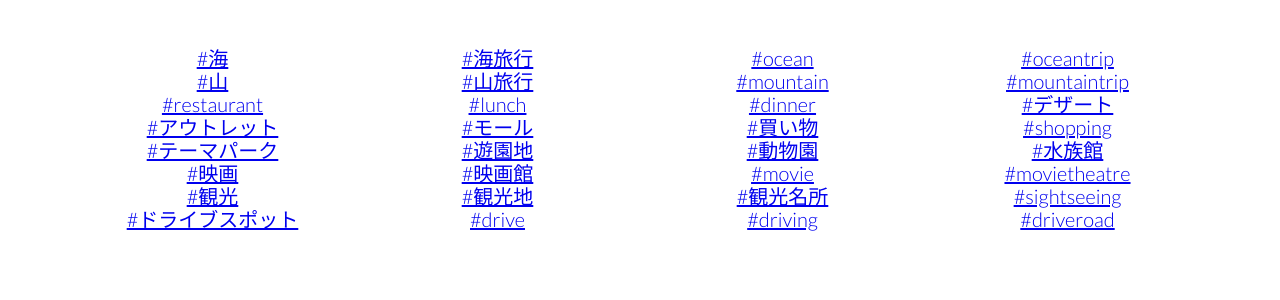
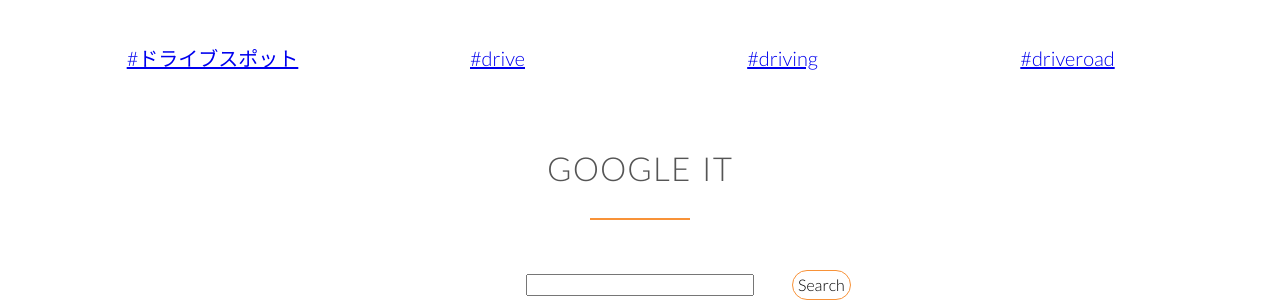
Before and after one commit to bibimuu/trip-practice, a plain HTML site: page trip.html in a window 1280 px wide. Shown: the part 2273-2573 px from the top of the page. Before the commit the page ends 2504 px from the top, so only its background shows below. Drawn offline with nearby package versions, Linux system fonts and the light colour scheme; a script that the page names is missing.

Commit message:
clearfixの追加とgoogleitの追加

```diff
--- /dev/null
+++ b/btn2.js
@@ -0,0 +1,3 @@
+(function(){
+  'use strict';
+})();
--- a/trip.css
+++ b/trip.css
@@ -31,6 +31,12 @@
 
 section {
   padding-top: 80px;
+}
+
+.clearfix:after {
+  content: "";
+  display: block;
+  clear: both;
 }
 
 /* ----------------------------------------------------- */
@@ -103,6 +109,21 @@
   background-color: #f0a462a6;
   border-radius: 80px;
   transition: 0.3s;
+}
+
+#btn2 {
+  font-size:80%;
+  font-weight: 300;
+  border: solid 1px #f89238;
+  border-radius: 80px;
+  padding: 5px;
+  margin-left: 3%;
+  transition: 0.3s;
+}
+
+#btn2:hover {
+  background-color: #f89238;
+  color: #ffffff;
 }
 
 /* ----------------------------------------------------- */
@@ -231,7 +252,6 @@
 
 .hot-spot-insta {
   text-align: center;
-
 }
 
 .InstaWidget {
@@ -239,6 +259,21 @@
   display: inline-block;
   width: 25%;
 }
+
+/* ----------------------------------------------------- */
+/* RESEARCH*/
+/* ----------------------------------------------------- */
+
+
+
+#text-box {
+  width: 20%;
+  margin-left: 40%;
+  font-size:80%;
+  font-weight: 300;
+  outline: 0;
+}
+
 
 /*
 
--- a/trip.html
+++ b/trip.html
@@ -14,6 +14,7 @@
 </head>
 <body>
 <script src="script.js"></script>
+<script src="btn2.js"></script>
   <header>
     <nav>
       <div class="row">
@@ -122,10 +123,10 @@
   <section class="hot-spot">
     <div class="row">
       <h2>hot spot</h2>
-
-      <div class="hot-spot-insta">
+    </div>
+      <div class="row hot-spot-insta clearfix">
       <!-- 海 -->
-        <div class="InstaWidget">
+        <!-- <div class="InstaWidget">
         <a href="https://instawidget.net/v/tag/%E6%B5%B7" id="link-ddb4194514accefa8cdbc943a9696db3e10da996b0c5e1f1fc1866cfce7fef9a">#海</a>
         <script src="https://instawidget.net/js/instawidget.js?u=ddb4194514accefa8cdbc943a9696db3e10da996b0c5e1f1fc1866cfce7fef9a&width=250px"></script>
         </div>
@@ -141,9 +142,9 @@
         <a href="https://instawidget.net/v/tag/oceantrip" id="link-8d80276632cfb2ae59e48f1679913083c778697faa50646b0b75b03235b703cd">#oceantrip</a>
         <script src="https://instawidget.net/js/instawidget.js?u=8d80276632cfb2ae59e48f1679913083c778697faa50646b0b75b03235b703cd&width=250px"></script>
         </div>
-      </div>
+      </div> -->
       <!-- 山 -->
-      <div class="hot-spot-insta">
+      <!-- <div class="hot-spot-insta">
         <div class="InstaWidget">
         <a href="https://instawidget.net/v/tag/%E5%B1%B1" id="link-74dd2d61d63334d575a1d3f808b3d3f85bb48a56a622f7481f0e5347f9c2a092">#山</a>
         <script src="https://instawidget.net/js/instawidget.js?u=74dd2d61d63334d575a1d3f808b3d3f85bb48a56a622f7481f0e5347f9c2a092&width=250px"></script>
@@ -160,9 +161,9 @@
         <a href="https://instawidget.net/v/tag/mountaintrip" id="link-57cf7b16c523c41ddbdb7c3e1d4ab05e14106025a16972328b256aaa21c5bee0">#mountaintrip</a>
         <script src="https://instawidget.net/js/instawidget.js?u=57cf7b16c523c41ddbdb7c3e1d4ab05e14106025a16972328b256aaa21c5bee0&width=250px"></script>
         </div>
-      </div>
+      </div> -->
       <!-- レストラン -->
-      <div class="hot-spot-insta">
+      <!-- <div class="hot-spot-insta">
         <div class="InstaWidget">
         <a href="https://instawidget.net/v/tag/restaurant" id="link-4df63dd7a75bd677528731d06069672f964bbf3bbc1b85ff4653dbd3c9ca78fe">#restaurant</a>
         <script src="https://instawidget.net/js/instawidget.js?u=4df63dd7a75bd677528731d06069672f964bbf3bbc1b85ff4653dbd3c9ca78fe&width=250px"></script>
@@ -179,9 +180,9 @@
         <a href="https://instawidget.net/v/tag/%E3%83%87%E3%82%B6%E3%83%BC%E3%83%88" id="link-002c0ab99f6284b71f0a23a6d6e3eb02d785230c330f6c0e8ce6affaf45527c8">#デザート</a>
         <script src="https://instawidget.net/js/instawidget.js?u=002c0ab99f6284b71f0a23a6d6e3eb02d785230c330f6c0e8ce6affaf45527c8&width=250px"></script>
         </div>
-      </div>
+      </div> -->
       <!-- ショッピング -->
-      <div class="hot-spot-insta">
+      <!-- <div class="hot-spot-insta">
         <div class="InstaWidget">
         <a href="https://instawidget.net/v/tag/%E3%82%A2%E3%82%A6%E3%83%88%E3%83%AC%E3%83%83%E3%83%88" id="link-63d0f66c5fd5482e207cecc9f5efaf1cdf2515e482198b72d11206e0f5682e9d">#アウトレット</a>
         <script src="https://instawidget.net/js/instawidget.js?u=63d0f66c5fd5482e207cecc9f5efaf1cdf2515e482198b72d11206e0f5682e9d&width=250px"></script>
@@ -198,9 +199,9 @@
         <a href="https://instawidget.net/v/tag/shopping" id="link-13b59265745cfd00b92091b307fbbe7d13af08023042bf7dd87029d9f0a61492">#shopping</a>
         <script src="https://instawidget.net/js/instawidget.js?u=13b59265745cfd00b92091b307fbbe7d13af08023042bf7dd87029d9f0a61492&width=250px"></script>
         </div>
-      </div>
+      </div> -->
       <!-- 遊園地 -->
-      <div class="hot-spot-insta">
+      <!-- <div class="hot-spot-insta">
         <div class="InstaWidget">
         <a href="https://instawidget.net/v/tag/%E3%83%86%E3%83%BC%E3%83%9E%E3%83%91%E3%83%BC%E3%82%AF" id="link-8d29cae57d5a1dedc71e7774bd5dada47668a088ee39cfbe535ec79b73f30255">#テーマパーク</a>
         <script src="https://instawidget.net/js/instawidget.js?u=8d29cae57d5a1dedc71e7774bd5dada47668a088ee39cfbe535ec79b73f30255&width=250px"></script>
@@ -217,9 +218,9 @@
         <a href="https://instawidget.net/v/tag/%E6%B0%B4%E6%97%8F%E9%A4%A8" id="link-8ec0ae0a5533b8ac933b0bac7422857937723e1b4cf044f70932d743a0508858">#水族館</a>
         <script src="https://instawidget.net/js/instawidget.js?u=8ec0ae0a5533b8ac933b0bac7422857937723e1b4cf044f70932d743a0508858&width=250px"></script>
         </div>
-      </div>
+      </div> -->
       <!-- 映画 -->
-      <div class="hot-spot-insta">
+      <!-- <div class="hot-spot-insta">
         <div class="InstaWidget">
         <a href="https://instawidget.net/v/tag/%E6%98%A0%E7%94%BB" id="link-48c06e9a0b052a9967d6cff2fb9c937fbe2f4c27fe7037e8ba41cf594927f991">#映画</a>
         <script src="https://instawidget.net/js/instawidget.js?u=48c06e9a0b052a9967d6cff2fb9c937fbe2f4c27fe7037e8ba41cf594927f991&width=250px"></script>
@@ -236,9 +237,9 @@
         <a href="https://instawidget.net/v/tag/movietheatre" id="link-4c69d51db357d0c9f061a648049c060a4ee64321d6a798e3d396234e40afa2af">#movietheatre</a>
         <script src="https://instawidget.net/js/instawidget.js?u=4c69d51db357d0c9f061a648049c060a4ee64321d6a798e3d396234e40afa2af&width=250px"></script>
         </div>
-      </div>
+      </div> -->
       <!-- 観光 -->
-      <div class="hot-spot-insta">
+      <!-- <div class="hot-spot-insta">
         <div class="InstaWidget">
         <a href="https://instawidget.net/v/tag/%E8%A6%B3%E5%85%89" id="link-387fb41b665dbde9663592399a3e6f98a127f63a8a2f7f0b974c403a5e459a7c">#観光</a>
         <script src="https://instawidget.net/js/instawidget.js?u=387fb41b665dbde9663592399a3e6f98a127f63a8a2f7f0b974c403a5e459a7c&width=250px"></script>
@@ -255,7 +256,7 @@
         <a href="https://instawidget.net/v/tag/sightseeing" id="link-57b9200e9ebea574a42a976820be501c0f84c790873addac451daa21af371898">#sightseeing</a>
         <script src="https://instawidget.net/js/instawidget.js?u=57b9200e9ebea574a42a976820be501c0f84c790873addac451daa21af371898&width=250px"></script>
         </div>
-      </div>
+      </div> -->
       <!-- ドライブ -->
       <div class="hot-spot-insta">
         <div class="InstaWidget">
@@ -278,6 +279,21 @@
     </div>
   </section>
 
+  <section class="WayToTravel">
+    <div class="row googleh2">
+      <h2>Google it</h2>
+    </div>
+    <div class="row search">
+      <form action="http://google.com/search" method="get">
+      <input type="text" id="text-box">
+      <button type="submit" id="btn2">Search</button>
+      </form>
+    </div>
+  </section>
+
+
+    <!-- <input type="text" name="q">
+    <button type="submit">search</button> -->
 
 
   <!-- <div class="information">インフォメーション</div>
```
